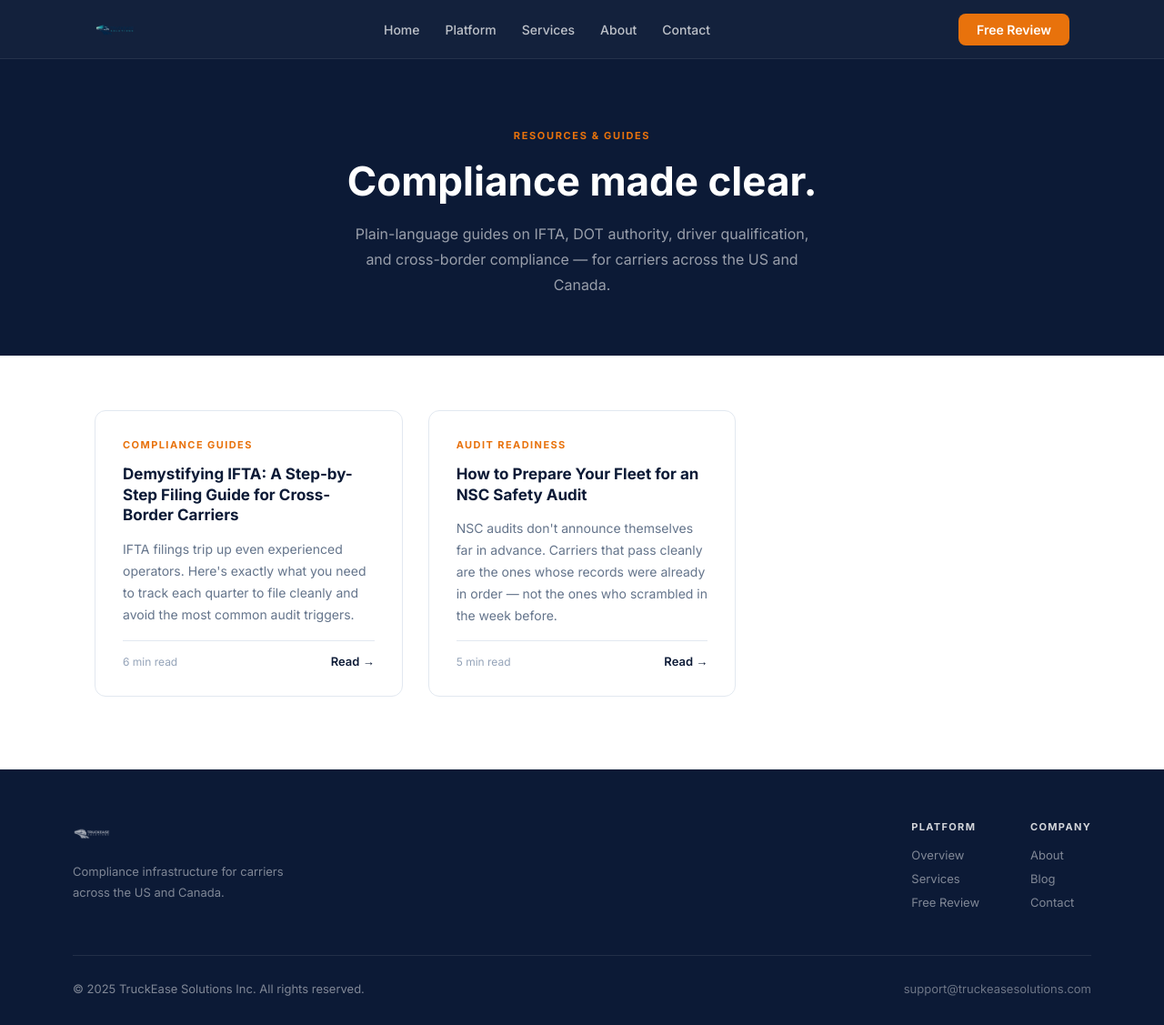
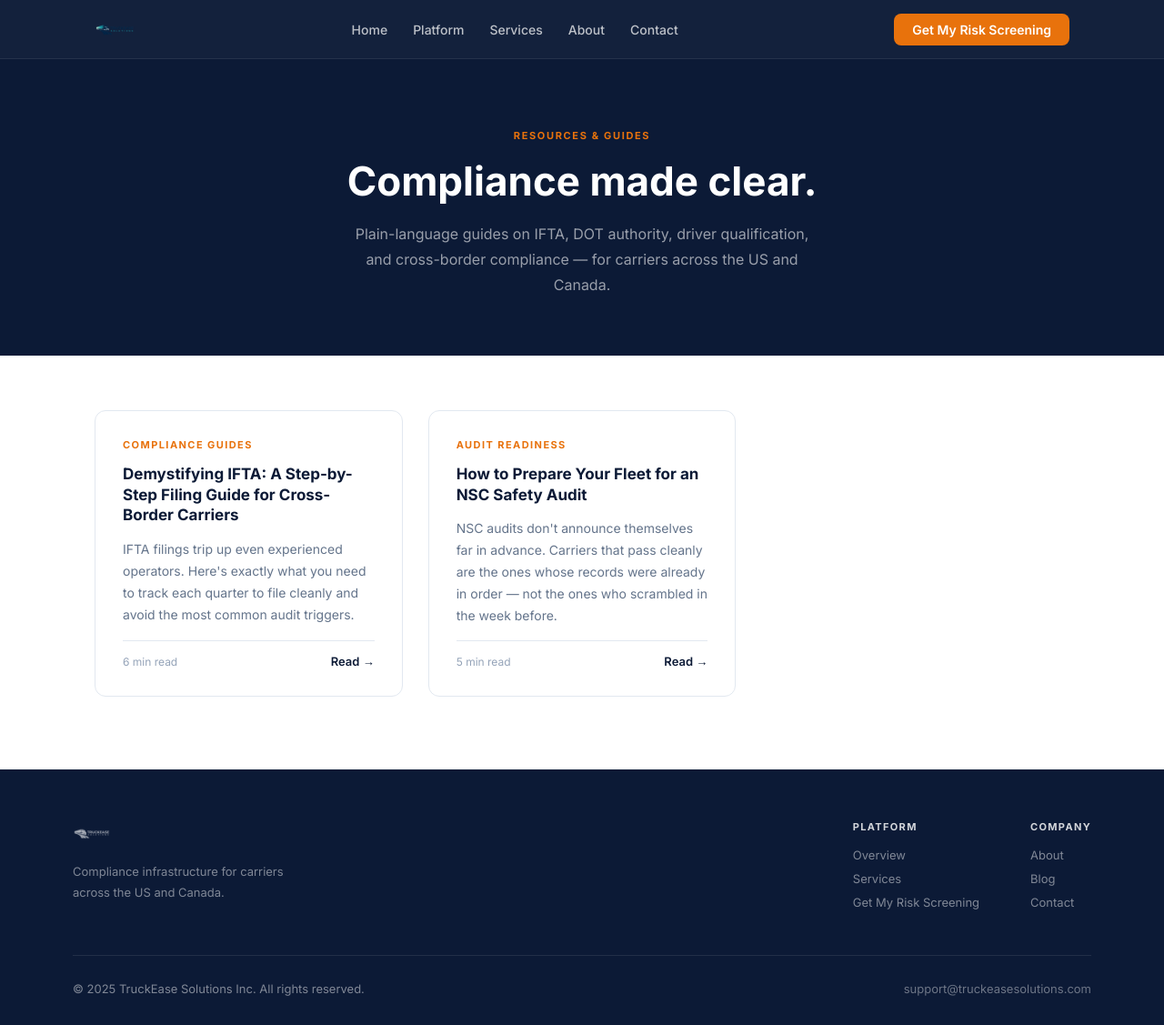
Before and after one commit to mehbobhq/TES-Website, a plain HTML site: page live-blog.html in a window 1280 px wide. Shown: the whole page at 91% size. Drawn offline with Linux system fonts and the light colour scheme.

Commit message:
Update call-to-action text in live-blog.html

```diff
--- a/blog.html
+++ b/live-blog.html
@@ -311,7 +311,7 @@
       <li><a href="https://truckeasesolutions.com/about">About</a></li>
       <li><a href="https://truckeasesolutions.com/contact">Contact</a></li>
     </ul>
-    <a href="https://truckeasesolutions.com/free-review" class="nav-cta">Free Review</a>
+    <a href="https://truckeasesolutions.com/free-review" class="nav-cta">Get My Risk Screening</a>
   </div>
 </nav>
 
@@ -350,7 +350,7 @@
         <h4>Platform</h4>
         <a href="https://truckeasesolutions.com/platform">Overview</a>
         <a href="https://truckeasesolutions.com/services">Services</a>
-        <a href="https://truckeasesolutions.com/free-review">Free Review</a>
+        <a href="https://truckeasesolutions.com/free-review">Get My Risk Screening</a>
       </div>
       <div class="footer-col">
         <h4>Company</h4>
```
